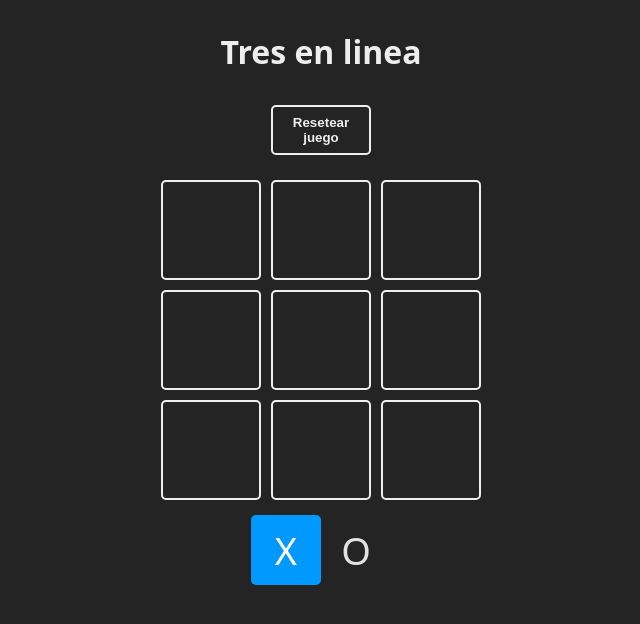
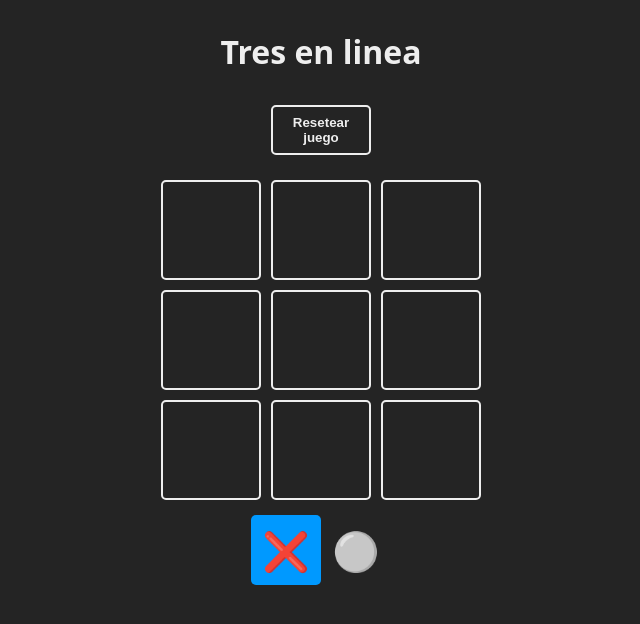
Before and after one commit to Xavii57/tres-en-raya, a React (Vite) app: page / in a window 1280 px wide. Shown: the top 624 px of the page, without its empty margins (319-959 px from the left). Built offline with nearby package versions, Linux system fonts and the light colour scheme; the HTML template or start-up script is replaced by a standard one.

Commit message:
Cambiar iconos

```diff
--- a/src/constants.js
+++ b/src/constants.js
@@ -1,6 +1,6 @@
 export const TURNS = {
-  X: "X",
-  O: "O",
+  X: "❌",
+  O: "⚪",
 };
 
 export const WINNER_COMBOS = [
```
